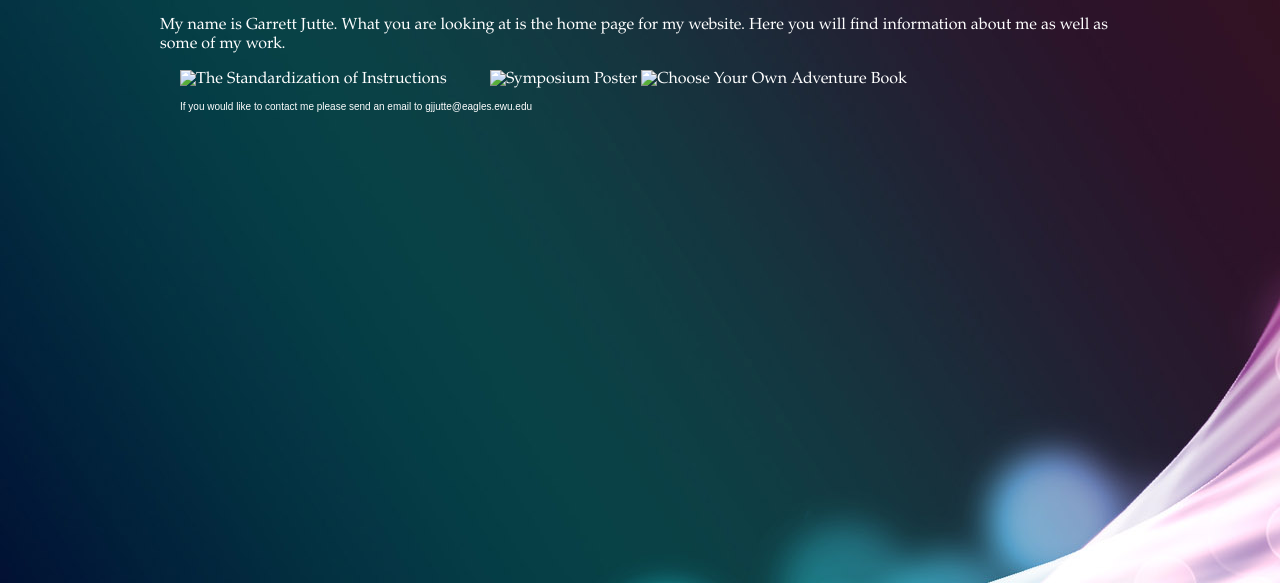
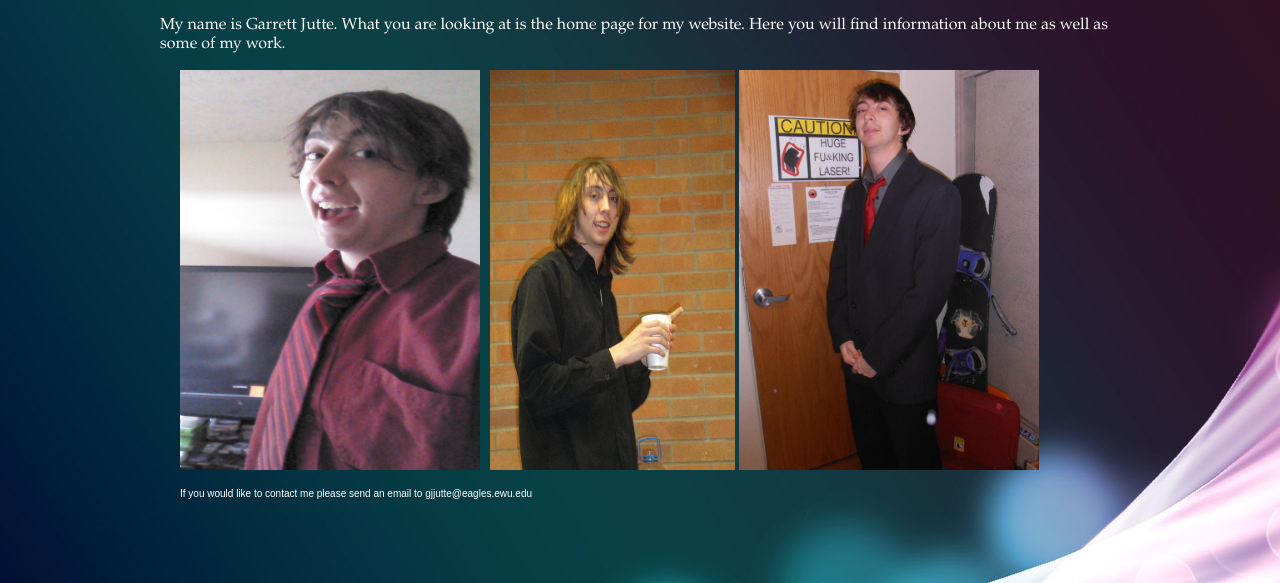
Before and after one commit to GarrettJutte/Final-368-Garrett-Jutte--take-home-, a plain HTML site: page index.html in a window 1280 px wide. Shown: the part 217-800 px from the top of the page. Drawn offline with Linux system fonts and the light colour scheme.

Commit message:
pictures fixed

```diff
--- a/index.html
+++ b/index.html
@@ -43,13 +43,13 @@
 <!-- Article (content body) -->
 	<article class="grid_12">
 
-				<span class="grid_4"><img src="../../Pictures of me/550117_10150705601338794_776171056_n.jpg" alt="The Standardization of Instructions" width="300" height="400"></span>
+				<span class="grid_4"><img src="img/icons/IMG_20130515_154459_252.jpg" alt="The Standardization of Instructions" width="300" height="400"></span>
 
-                <img src="../../Pictures of me/IMG_20130515_154459_252.jpg" alt="Symposium Poster" width="245" height="400">
+                <img src="img/icons/cup!.jpg" alt="Symposium Poster" width="245" height="400">
 
 
   <article class="grid_4"></article>
-<img src="../../Pictures of me/cup!.jpg" alt="Choose Your Own Adventure Book" width="300" height="400"></span><br>
+<img src="img/icons/550117_10150705601338794_776171056_n.jpg" alt="Choose Your Own Adventure Book" width="300" height="400"></span><br>
 <article class="grid_4">
 
                 </section>
```
Also changed, not shown: past.html (+2 -2 lines), img/icons/550117_10150705601338794_776171056_n.jpg (added), img/icons/IMG_20130515_154459_252.jpg (added), img/icons/cup!.jpg (added), 2 other files.
